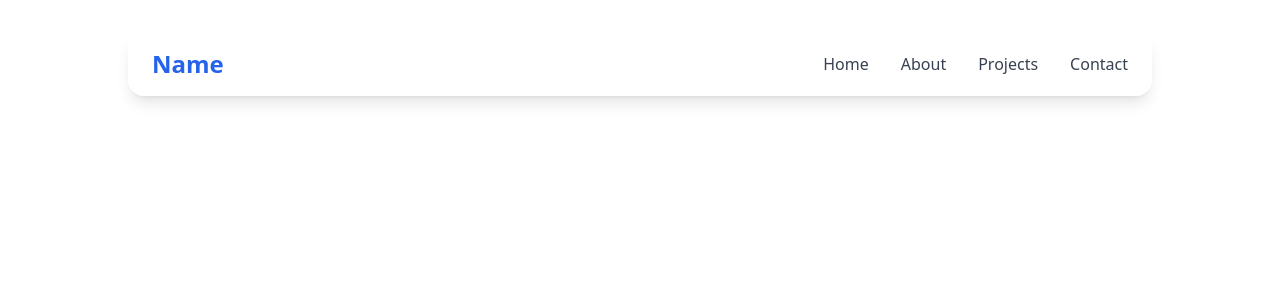
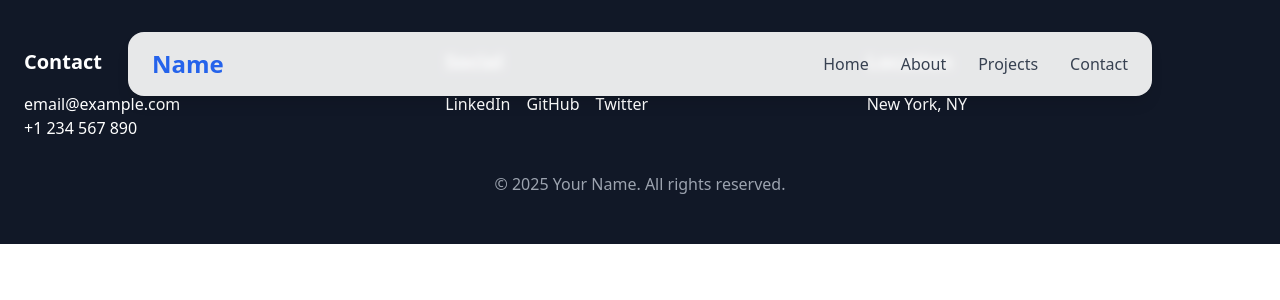
Before and after one commit to blackfenzer/MYporfolio, a React (Vite) app in the folder Showcase/: page / in a window 1280 px wide. Shown: the top 300 px of the page. Built offline with nearby package versions, Linux system fonts and the light colour scheme.

Commit message:
add footer

```diff
--- a/Showcase/src/App.tsx
+++ b/Showcase/src/App.tsx
@@ -1,10 +1,14 @@
+import Footer from "./components/layout/Footer";
 import Header from "./components/layout/header";
 
 function App() {
   return (
-    <>
+    <div className="min-h-screen bg-white dark:bg-gray-900">
+      {" "}
       <Header />
-    </>
+      <main></main>
+      <Footer />
+    </div>
   );
 }
 
--- /dev/null
+++ b/Showcase/src/components/layout/Footer.tsx
@@ -0,0 +1,40 @@
+import React from "react";
+
+const Footer: React.FC = () => {
+  return (
+    <footer className="bg-gray-900 text-white py-12">
+      <div className="container mx-auto px-6">
+        <div className="grid grid-cols-1 md:grid-cols-3 gap-8">
+          <div>
+            <h3 className="text-xl font-bold mb-4">Contact</h3>
+            <p>email@example.com</p>
+            <p>+1 234 567 890</p>
+          </div>
+          <div>
+            <h3 className="text-xl font-bold mb-4">Social</h3>
+            <div className="flex space-x-4">
+              <a href="#" className="hover:text-blue-400">
+                LinkedIn
+              </a>
+              <a href="#" className="hover:text-blue-400">
+                GitHub
+              </a>
+              <a href="#" className="hover:text-blue-400">
+                Twitter
+              </a>
+            </div>
+          </div>
+          <div>
+            <h3 className="text-xl font-bold mb-4">Location</h3>
+            <p>New York, NY</p>
+          </div>
+        </div>
+        <div className="mt-8 text-center text-gray-400">
+          © {new Date().getFullYear()} Your Name. All rights reserved.
+        </div>
+      </div>
+    </footer>
+  );
+};
+
+export default Footer;
```
